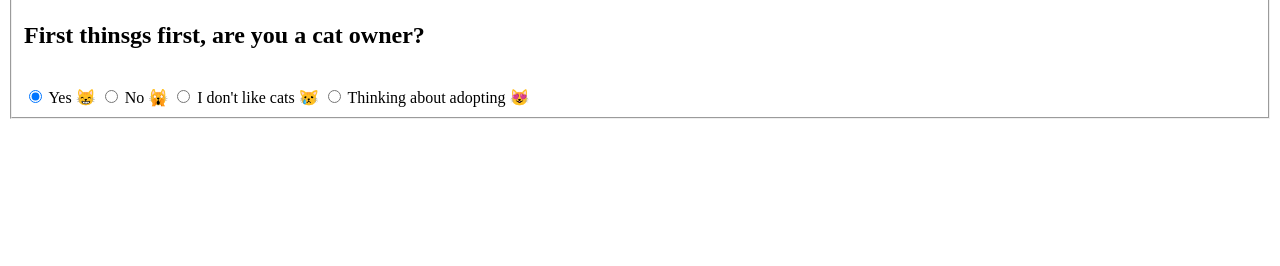
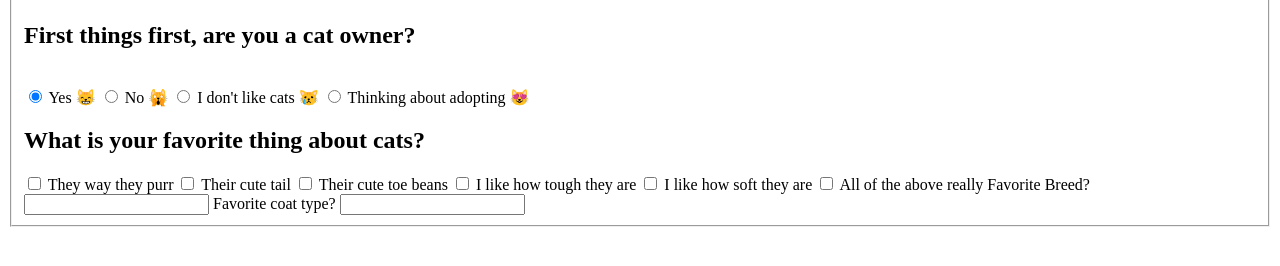
Before and after one commit to RoldyGG/First-website, a plain HTML site: page second-page.html in a window 1280 px wide. Shown: the part 434-700 px from the top of the page. Drawn offline with Linux system fonts and the light colour scheme.

Commit message:
added checkboxes and text inputs

```diff
--- a/second-page.html
+++ b/second-page.html
@@ -23,8 +23,8 @@
         <fieldset>
             <legend>Try our cat survey!</legend>
 
-            <div>
-                <h2>First thinsgs first, are you a cat owner?</h2>
+            <div class="radiocat">
+                <h2>First things first, are you a cat owner?</h2>
                 <br>
                 <input type="radio" id="catowner1" name="owner" value="ofcourse" checked/>
                 <label for="catowner1">Yes 😸</label>
@@ -39,8 +39,33 @@
                 <label for="catowner4">Thinking about adopting 😻</label>
             </div>
 
+            <div class="favorites">
+                <h2>What is your favorite thing about cats?</h2>
 
+                    <input type="checkbox" id="favbeh" name="purr" value="behavior">
+                    <label for="purr">They way they purr</label>
 
+                    <input type="checkbox" id="favbeh1" name="tail" value="behavior">
+                    <label for="tail">Their cute tail</label>
+
+                    <input type="checkbox" id="favbeh2" name="beans" value="behavior">
+                    <label for="beans">Their cute toe beans</label>
+
+                    <input type="checkbox" id="favbeh3" name="tough" value="behavior">
+                    <label for="tough">I like how tough they are</label>
+
+                    <input type="checkbox" id="favbeh4" name="soft" value="behavior">
+                    <label for="soft">I like how soft they are</label>
+
+                    <input type="checkbox" id="favbeh5" name="allof" value="behavior">
+                    <label for="alloff">All of the above really</label>
+
+                    <label for="breed">Favorite Breed?</label>
+                    <input type="text" id="catbreed" name="breed">
+
+                    <label for="coat">Favorite coat type?</label>
+                    <input type="text" id="coattype" name="coat">
+            </div>
 
 
         </fieldset>
```
